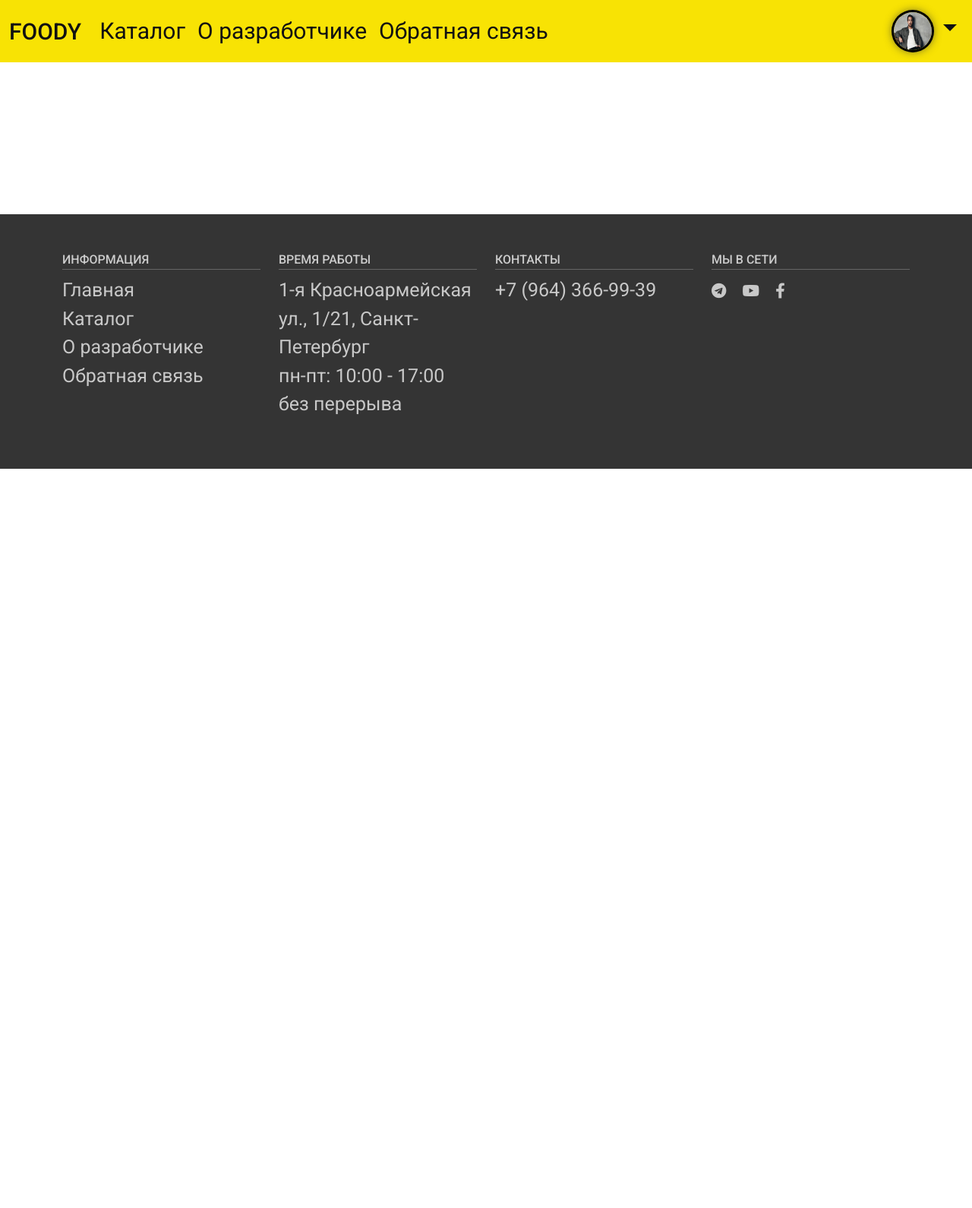
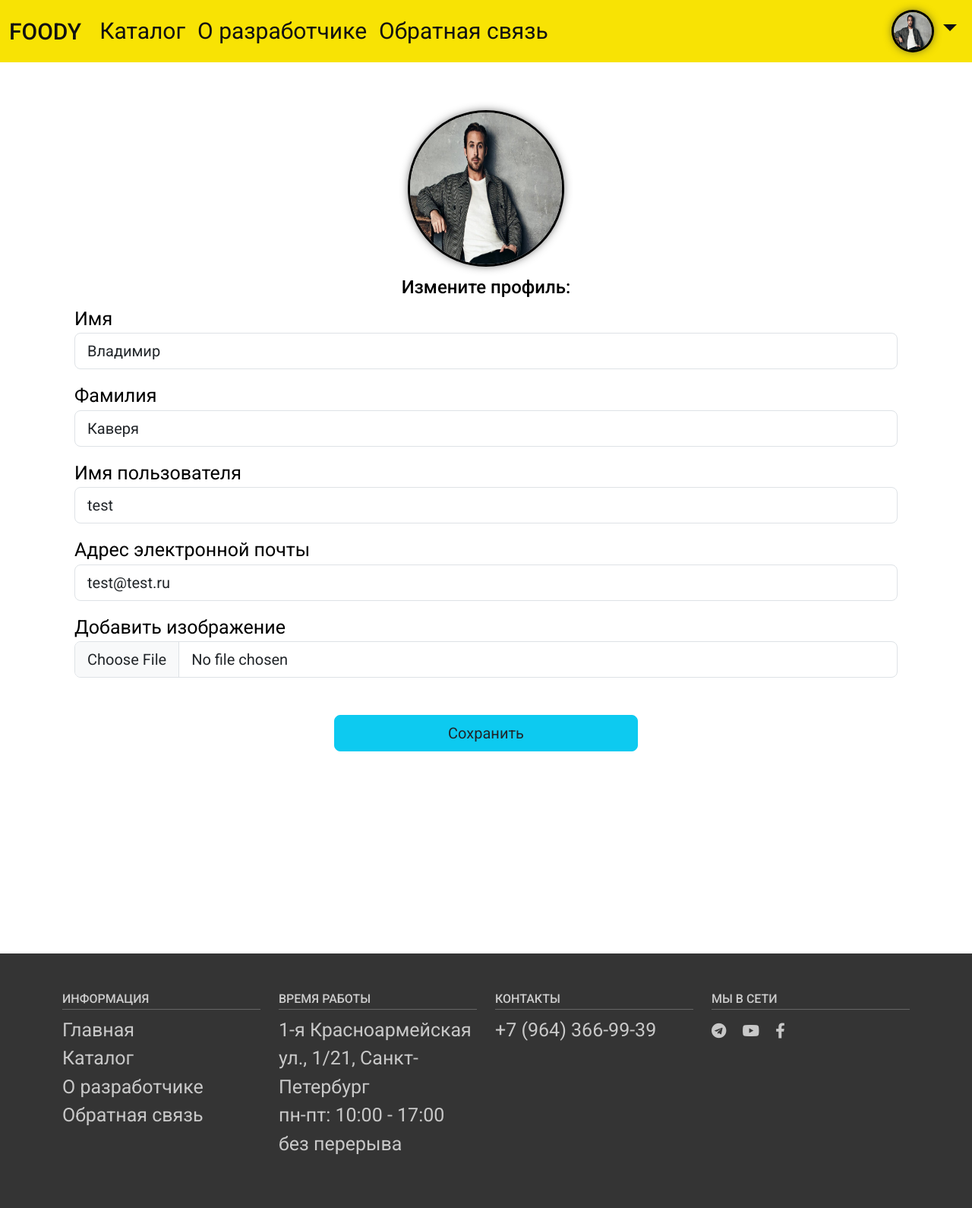
Before and after one commit to Dragalone/Foody, a Django app: page /profile/ in a window 1280 px wide. Shown: the whole page at 76% size. Before the commit the page ends 617 px from the top, so only its background shows below. Run offline with Django 4.2, Linux system fonts and the light colour scheme; a user stored in the database is signed in; data comes from the database, SQL or seed files in the repository; both versions use the stored data as it was after the commit.

Commit message:
profile done

```diff
--- a/Foody/food/apps.py
+++ b/Foody/food/apps.py
@@ -4,3 +4,5 @@ from django.apps import AppConfig
 class FoodConfig(AppConfig):
     default_auto_field = 'django.db.models.BigAutoField'
     name = 'food'
+    def ready(self):
+        import food.signals
--- a/Foody/food/forms.py
+++ b/Foody/food/forms.py
@@ -58,25 +58,25 @@ class LoginUserForm(AuthenticationForm):
 
 class UserUpdateForm(forms.ModelForm):
     first_name = forms.CharField(
-        label='Name',
+        label='Имя',
         max_length=100,
         help_text='Введите имя',
         widget=forms.TextInput(attrs={'class': 'form-control form-control-lg', 'placeholder': 'Имя'}),
     )
     last_name = forms.CharField(
-        label='Surname',
+        label='Фамилия',
         max_length=100,
         help_text='Введите фамилию',
         widget=forms.TextInput(attrs={'class': 'form-control form-control-lg', 'placeholder': 'Фамилия'}),
     )
     username = forms.CharField(
-        label='Username',
+        label='Имя пользователя',
         max_length=200,
         help_text='Введите имя пользователя',
         widget=forms.TextInput(attrs={'class': 'form-control form-control-lg', 'placeholder': 'Имя пользователя'}),
     )
     email = forms.EmailField(
-        label='Email',
+        label='Адрес электронной почты',
         max_length=100,
         help_text='Введите адрес электронной почты',
         widget=forms.TextInput(attrs={'class': 'form-control form-control-lg', 'placeholder': 'Адрес электронной почты'}),
@@ -90,7 +90,7 @@ class ProfileUpdateForm(forms.ModelForm):
     avatar = forms.ImageField(
         label='Добавить изображение',
         required=False,
-        widget=forms.FileInput(attrs={'class': 'custom-file-input', 'id': 'userAvatar', 'size' : '50', 'type':'file'}),
+        widget=forms.FileInput(attrs={'class': 'form-control form-control-lg', 'id': 'userAvatar', 'size' : '50', 'type':'file'}),
     )
     class Meta:
         model = Profile
--- a/Foody/food/static/food/css/sign.css
+++ b/Foody/food/static/food/css/sign.css
@@ -21,4 +21,5 @@
     -moz-background-size: cover;
     -o-background-size: cover;
     background-size: cover;
+
 }
--- a/Foody/food/templates/food/profile.html
+++ b/Foody/food/templates/food/profile.html
@@ -2,9 +2,50 @@
 {% load static %}
 
 {% block extracss %}
+<link rel="stylesheet" href="{% static 'food/css/profile.css' %}">
 {% endblock %}
 
 
 {% block content %}
+<section>
+    <div class="container mt-3 ">
+    <div class="text-center">
+        <img src="{{ user.profile.avatar.url }}"
+              style="width:200px;height:200px;   overflow: hidden;
+						border-radius: 50%; box-shadow: 0 0 0 3px black, 0 0 13px #333;">
+    </div>
 
+        <div class="p-3 text-center">
+            <h4>Измените профиль:</h4>
+    <form method="post" enctype="multipart/form-data" >
+        {% csrf_token %}
+        <div class="row">
+        {% for f in u_form %}
+       <div class="col form-outline " style="text-align: left;">
+                 <label for="{{ f.id_for_label }}">{{ f.label }}</label>
+                 <p>{{ f }}</p>
+       </div>
+        <div class="form-error">{{ f.errors }}  </div>
+        {% endfor %}
+         </div>
+         <div class="row">
+         {% for f in p_form %}
+             <div class="col form-outline" style="text-align: left;">
+                         <label for="{{ f.id_for_label }}">{{ f.label }}</label>
+                        <p>{{ f }}</p>
+            </div>
+        <div class="form-error">{{ f.errors }}  </div>
+        {% endfor %}
+         </div>
+        <div class="row">
+            <div class="col" style="margin-top: 33px;">
+                <button class="btn btn-info btn-block btn-lg gradient-custom-4 text-body " style="width: 400px;" type="submit">
+                Сохранить
+                </button>
+            </div>
+        </div>
+    </form>
+        </div>
+    </div>
+</section>
 {% endblock %}
--- a/Foody/food/views.py
+++ b/Foody/food/views.py
@@ -1,10 +1,11 @@
 from django.contrib.auth import logout, login
+from django.contrib.auth.decorators import login_required
 from django.contrib.auth.views import LoginView
 from django.shortcuts import render, redirect
 from django.urls import reverse_lazy
 from django.views.generic import CreateView
-
-from .forms import RegisterUserForm, LoginUserForm
+from django.contrib import messages
+from .forms import RegisterUserForm, LoginUserForm, UserUpdateForm, ProfileUpdateForm
 from .utils import DataMixin
 
 
@@ -67,8 +68,26 @@ class LoginUser(DataMixin, LoginView):
     def get_success_url(self):
         return reverse_lazy('main')
 
+@login_required(login_url='sign_in')
 def profile(request):
+    if request.method == 'POST':
+        u_form = UserUpdateForm(request.POST, instance=request.user)
+        p_form = ProfileUpdateForm(request.POST,
+                                   request.FILES,
+                                   instance=request.user.profile)
+        if u_form.is_valid() and p_form.is_valid():
+            u_form.save()
+            p_form.save()
+            messages.success(request, f'Ваш профиль успешно обновлен.')
+            return redirect('profile')
+
+    else:
+        u_form = UserUpdateForm(instance=request.user)
+        p_form = ProfileUpdateForm(instance=request.user.profile)
+
     context = {
-        'title': 'Профиль',
+        'u_form': u_form,
+        'p_form': p_form,
+        'title': 'Profile',
     }
-    return render(request, 'food/profile.html', context=context)
+    return render(request, 'food/profile.html',context)
```
Also changed, not shown: Foody/db.sqlite3, Foody/food/static/food/css/profile.css (added), Foody/media/profile_images/default.png (deleted), Foody/media/profile_images/tree.jpg (deleted).
